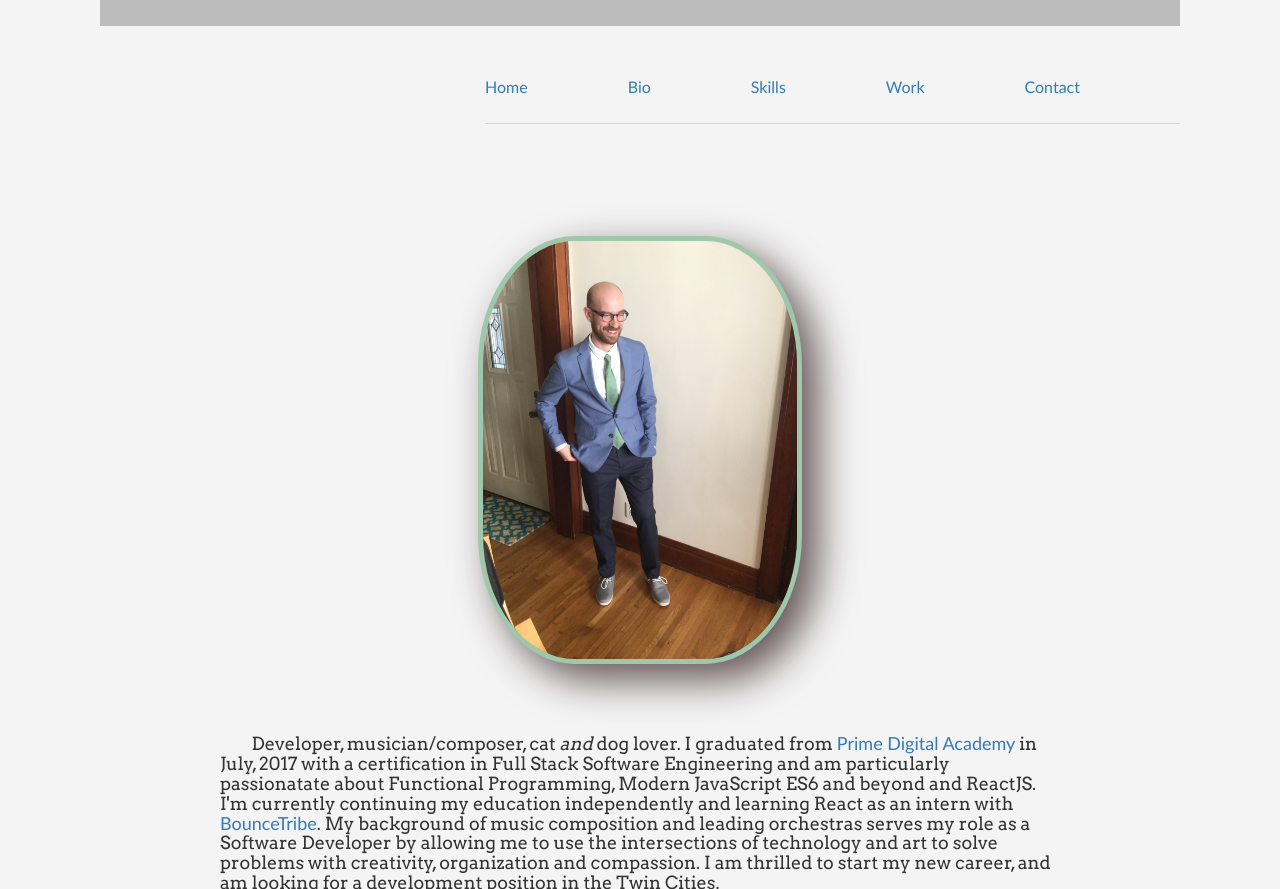
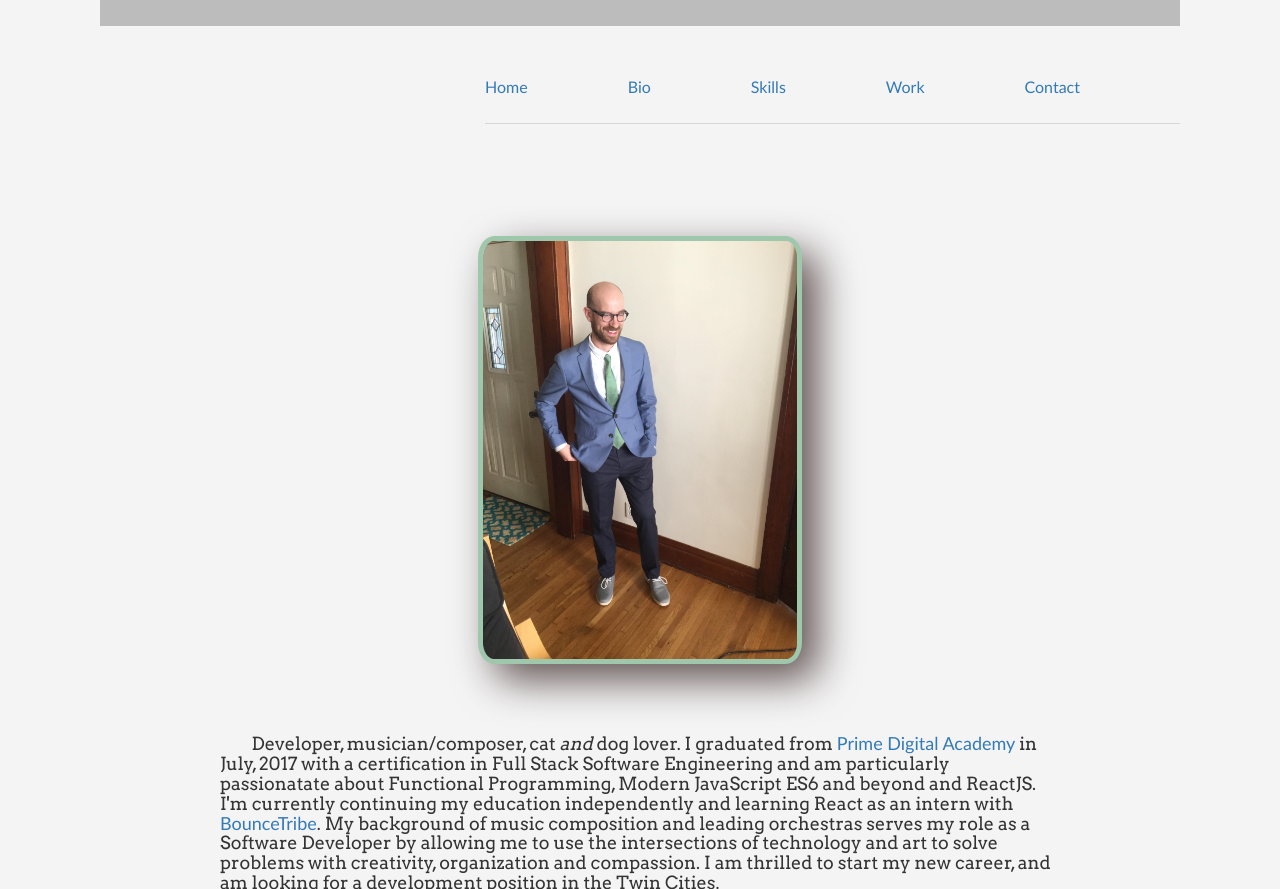
Before and after one commit to mlars84/portfolio-site, a website: page public/views/index.html in a window 1280 px wide. Shown: the part 211-1100 px from the top of the page. Drawn offline with Linux system fonts and the light colour scheme; files that its build step writes are made by us from their sources; no server answers; files whose address does not match are found by name.

Commit message:
border-radius

```diff
--- a/public/styles/styles.css
+++ b/public/styles/styles.css
@@ -35,7 +35,7 @@
 }
 
 .inASuit {
-  border-radius: 30%;
+  border-radius: 5%;
   border: 5px solid #9ec7ac;
   filter: drop-shadow(16px 16px 20px #615252);
 }
```
